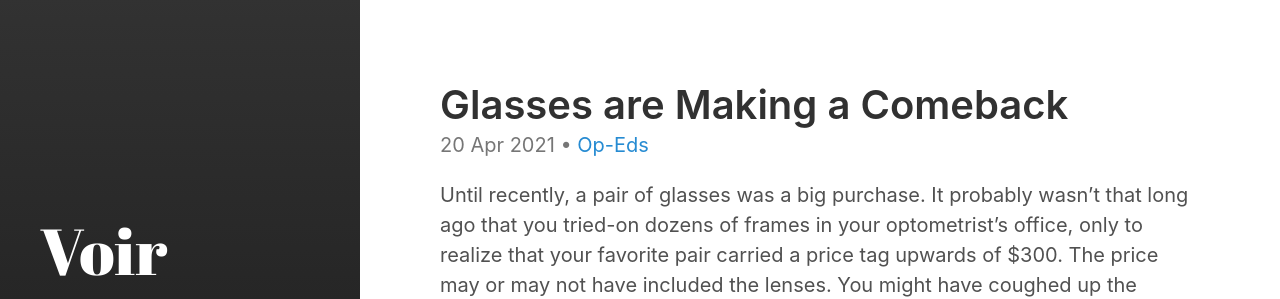
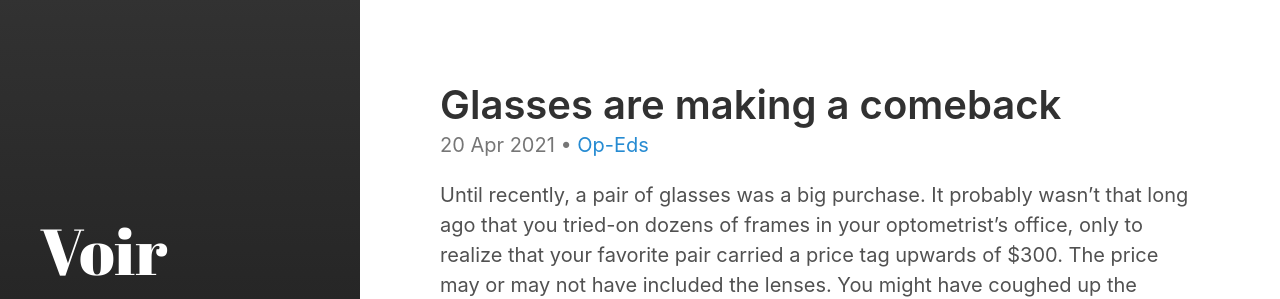
Before and after one commit to VoirDiary/VoirDiary, a Jekyll site: the page built from _posts/2021-04-20-Glasses.md, in a window 1280 px wide and 900 px high. Shown: the top 299 px of the window. Built offline with Jekyll 4.4.1, drawn with Linux system fonts in a browser that asks for light colours.

```diff
--- a/_posts/2021-04-20-Glasses.md
+++ b/_posts/2021-04-20-Glasses.md
@@ -1,6 +1,6 @@
 ---
 layout: post
-title: "Glasses are Making a Comeback"
+title: "Glasses are making a comeback"
 categories:
   - Op-Eds
 tags:
```
